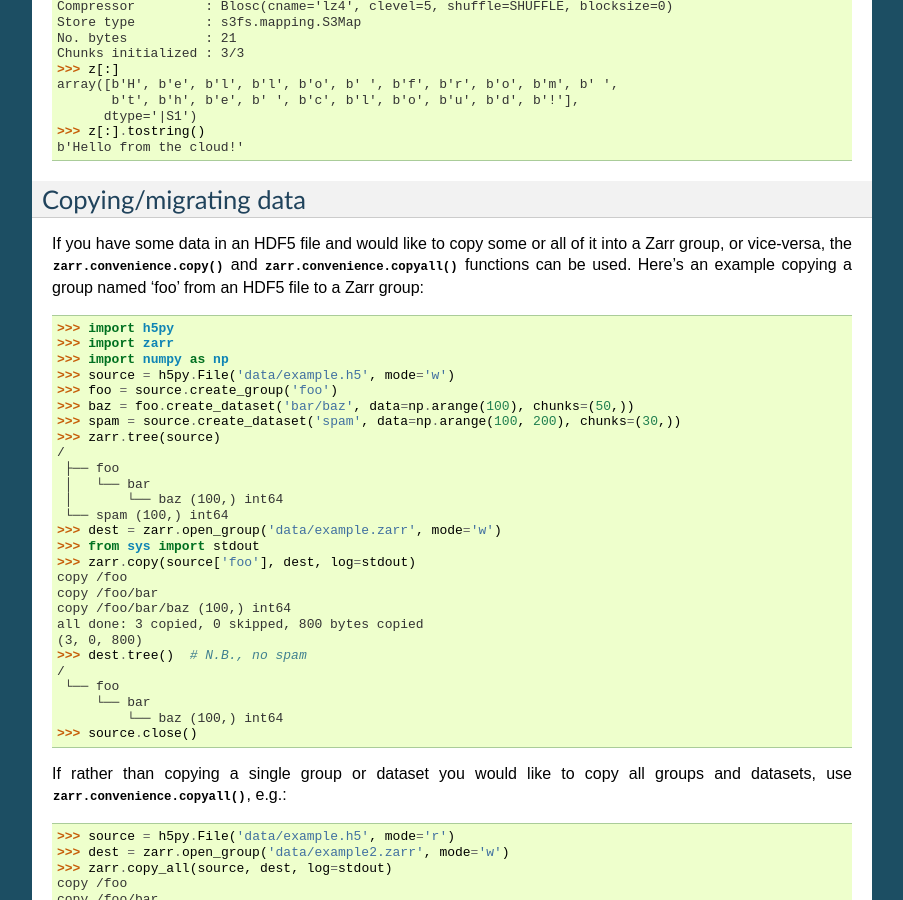
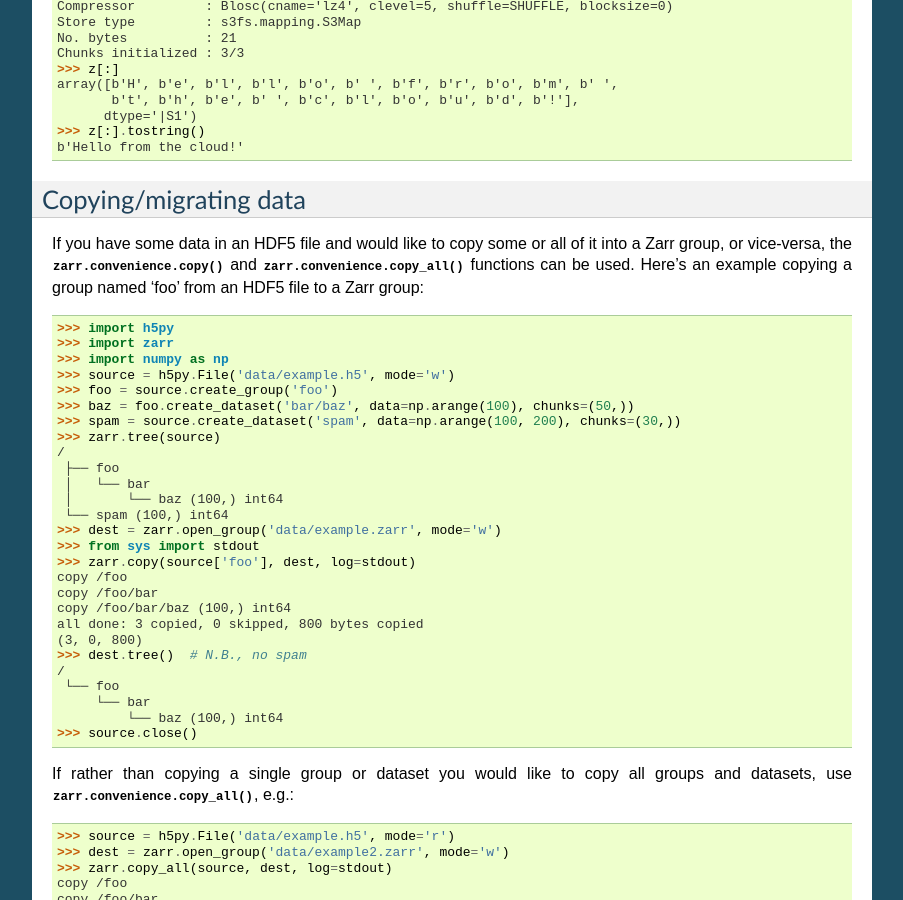
Before and after one commit to enthusiastdev121/zarr-python, a Sphinx documentation site: the page built from docs/tutorial.rst, in a window 1280 px wide and 900 px high, scrolled down 12112 px. Shown: the whole window, without its empty margins (198-1101 px from the left). Built offline with Sphinx 7.4.7, drawn with Linux system fonts in a browser that asks for light colours; the version number could not be read and is left out.

Commit message:
fix tutorial copyall -> copy_all [ci skip]

```diff
--- a/docs/tutorial.rst
+++ b/docs/tutorial.rst
@@ -775,7 +775,7 @@ Copying/migrating data
 
 If you have some data in an HDF5 file and would like to copy some or all of it
 into a Zarr group, or vice-versa, the :func:`zarr.convenience.copy` and
-:func:`zarr.convenience.copyall` functions can be used. Here's an example
+:func:`zarr.convenience.copy_all` functions can be used. Here's an example
 copying a group named 'foo' from an HDF5 file to a Zarr group::
 
     >>> import h5py
@@ -807,7 +807,7 @@ copying a group named 'foo' from an HDF5 file to a Zarr group::
     >>> source.close()
 
 If rather than copying a single group or dataset you would like to copy all
-groups and datasets, use :func:`zarr.convenience.copyall`, e.g.::
+groups and datasets, use :func:`zarr.convenience.copy_all`, e.g.::
 
     >>> source = h5py.File('data/example.h5', mode='r')
     >>> dest = zarr.open_group('data/example2.zarr', mode='w')
```
